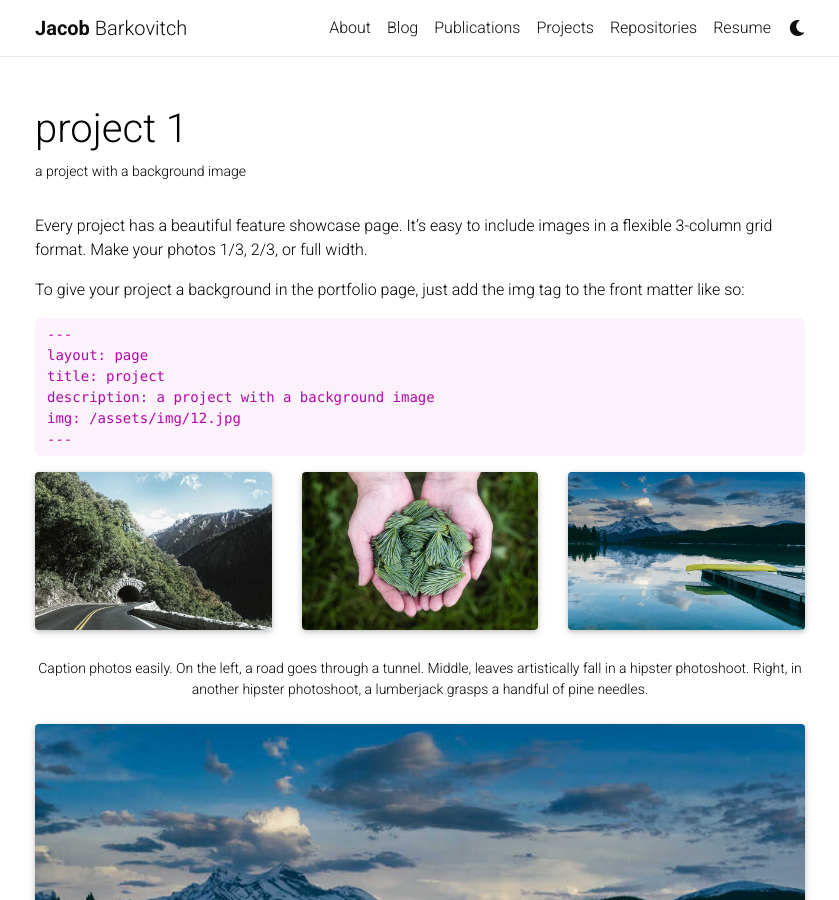
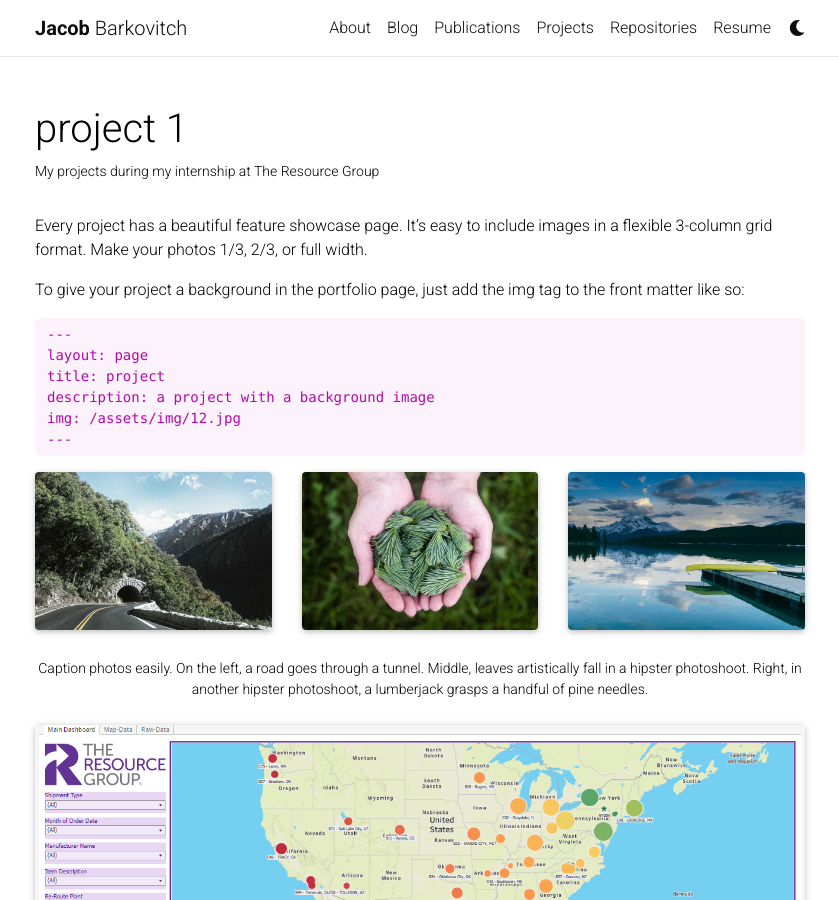
Before and after one commit to jakebarkovitch/jakebarkovitch.github.io, a Jekyll site: the page built from _projects/1_project.md, in a window 1280 px wide and 900 px high. Shown: the whole window, without its empty margins (220-1059 px from the left). Built offline with Jekyll 4.4.1, drawn with Linux system fonts in a browser that asks for light colours; full-size pictures stand in for the smaller copies a plugin makes; comment, search, counter and statistics services are not loaded; a style sheet for code colours, icons or effects is not loaded.

Commit message:
Update 1_project.md

```diff
--- a/_projects/1_project.md
+++ b/_projects/1_project.md
@@ -1,8 +1,8 @@
 ---
 layout: page
 title: project 1
-description: a project with a background image
-img: assets/img/12.jpg
+description: My projects during my internship at The Resource Group
+img: assets/img/trg_logo.jpg
 importance: 1
 category: professional
 ---
@@ -36,7 +36,7 @@
 </div>
 <div class="row">
     <div class="col-sm mt-3 mt-md-0">
-        {% include figure.html path="assets/img/5.jpg" title="example image" class="img-fluid rounded z-depth-1" %}
+        {% include figure.html path="assets/img/Capture55.png" title="example image" class="img-fluid rounded z-depth-1" %}
     </div>
 </div>
 <div class="caption">
@@ -50,10 +50,10 @@
 
 <div class="row justify-content-sm-center">
     <div class="col-sm-8 mt-3 mt-md-0">
-        {% include figure.html path="assets/img/6.jpg" title="example image" class="img-fluid rounded z-depth-1" %}
+        {% include figure.html path="assets/img/Capture5555.png" title="example image" class="img-fluid rounded z-depth-1" %}
     </div>
     <div class="col-sm-4 mt-3 mt-md-0">
-        {% include figure.html path="assets/img/11.jpg" title="example image" class="img-fluid rounded z-depth-1" %}
+        {% include figure.html path="assets/img/trg_results.png" title="example image" class="img-fluid rounded z-depth-1" %}
     </div>
 </div>
 <div class="caption">
```
